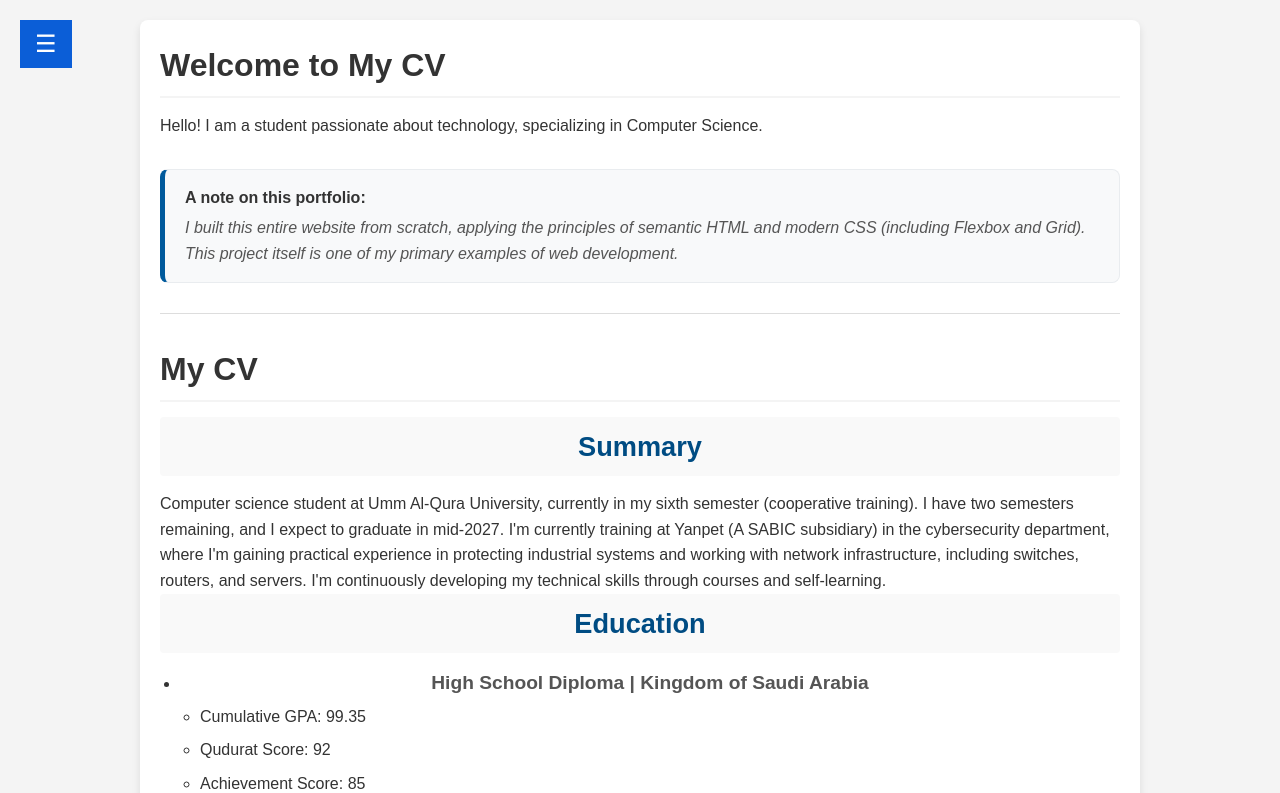
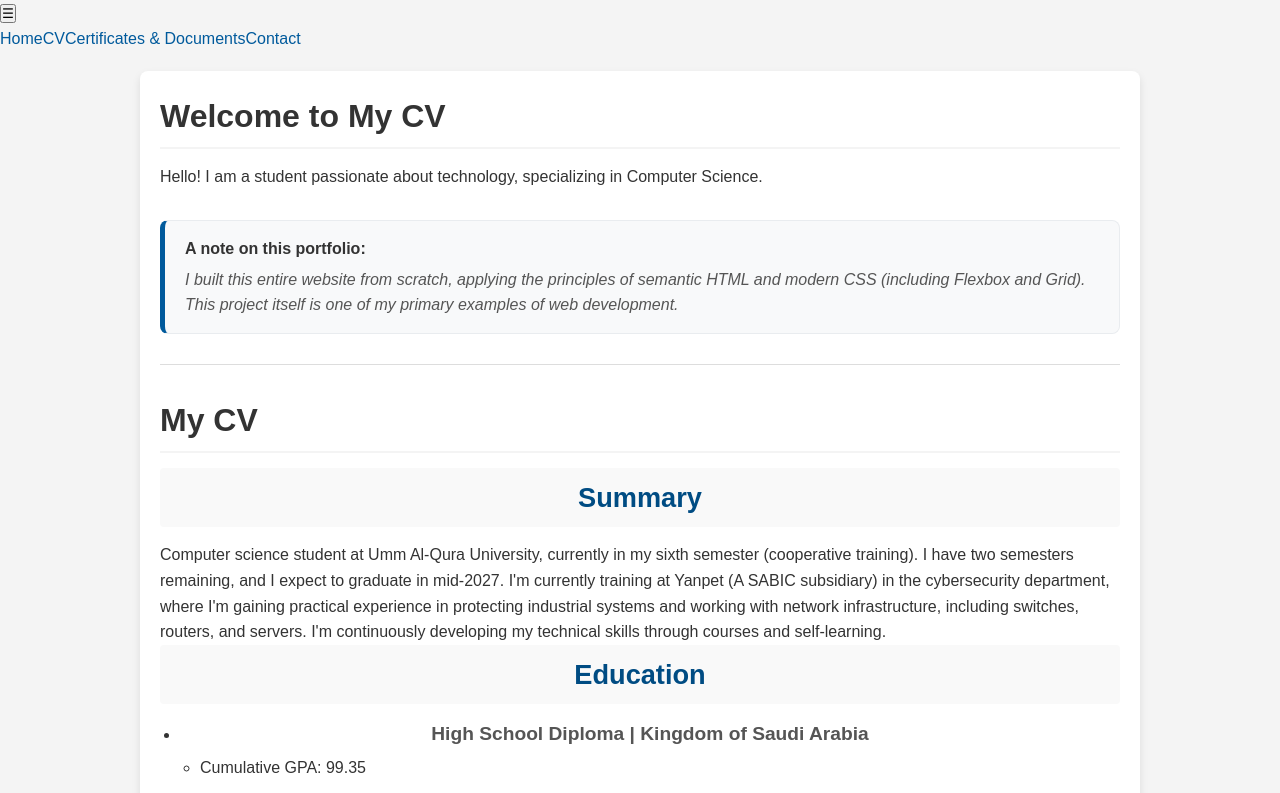
Before and after one commit to anasdkil336699-dot/anas-portfolio, a React (Create React App) app: page / in a window 1280 px wide. Shown: the top 793 px of the page. Built offline with nearby package versions, Linux system fonts and the light colour scheme.

Commit message:
Update styles.css

```diff
--- a/src/styles.css
+++ b/src/styles.css
@@ -347,48 +347,3 @@ button[type="submit"]:hover {
     display: flex; /* This overrides 'display: none' */
   }
 }
-
-
-/* زر القائمة */
-.menu-btn {
-  position: fixed;
-  top: 20px;
-  left: 20px;
-  font-size: 24px;
-  background: #0b5ed7;
-  color: white;
-  border: none;
-  padding: 10px 15px;
-  cursor: pointer;
-  z-index: 1000;
-}
-
-/* القائمة الجانبية */
-.sidebar {
-  position: fixed;
-  top: 0;
-  left: -250px; /* مخفية بالبداية */
-  width: 250px;
-  height: 100%;
-  background: #0b5ed7;
-  padding-top: 60px;
-  transition: 0.3s;
-  z-index: 999;
-}
-
-/* لما تفتح */
-.sidebar.open {
-  left: 0;
-}
-
-/* روابط */
-.sidebar a {
-  display: block;
-  color: white;
-  padding: 15px;
-  text-decoration: none;
-}
-
-.sidebar a:hover {
-  background: #084298;
-}
```
